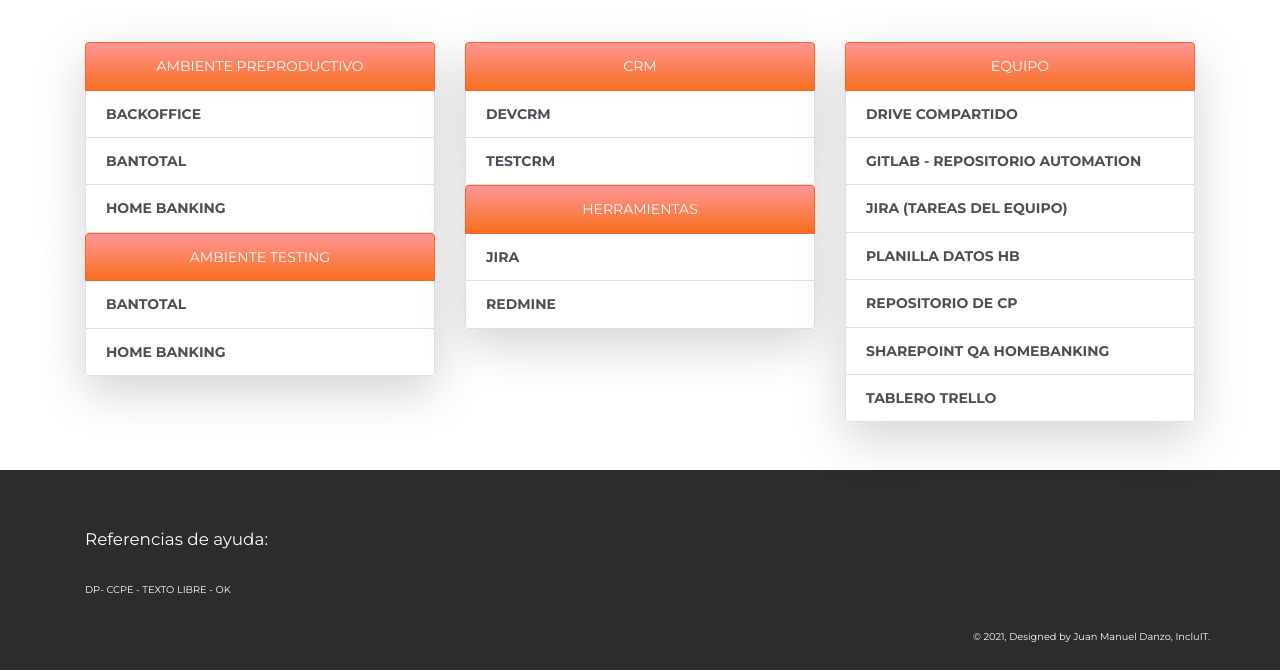
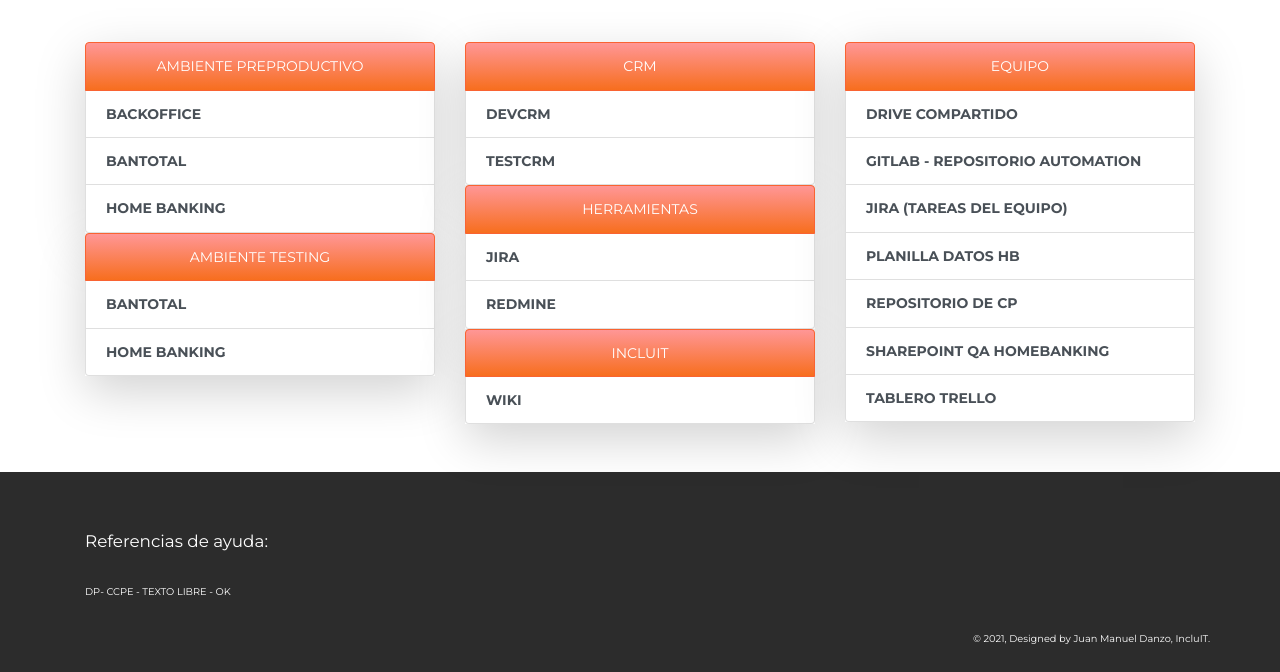
Before and after one commit to juandanzo/juandanzo.github.io, a plain HTML site: page index.html in a window 1280 px wide. Shown: the part 397-1069 px from the top of the page. Drawn offline with nearby package versions, Linux system fonts and the light colour scheme.

Commit message:
Update index.html

```diff
--- a/index.html
+++ b/index.html
@@ -48,7 +48,7 @@
           </div>
         </div>
         <div class="col-md-4 pt-5" style="">
-			<div class="list-group shadow-lg">
+	  <div class="list-group shadow-lg">
             <a href="#" class="list-group-item active disabled text-center text-uppercase" style="	background-image: linear-gradient(to bottom, rgba(255, 150, 150, 1), rgba(247, 110, 30, 1));	background-position: top left;	background-size: 100%;	background-repeat: repeat;">CRM</a>
             <a href="http://devcrm01:5555/DevCRM/main.aspx" class="list-group-item list-group-item-action text-uppercase" target="_blank"><b>DevCRM</b></a>
             <a href="https://tstcrm01:444/TstCRM/main.aspx#" class="list-group-item list-group-item-action text-uppercase" target="_blank"><b>TestCRM</b></a>
@@ -57,6 +57,10 @@
             <a href="#" class="list-group-item active disabled text-center text-uppercase" style="	background-image: linear-gradient(to bottom, rgba(255, 150, 150, 1), rgba(247, 110, 30, 1));	background-position: top left;	background-size: 100%;	background-repeat: repeat;">HERRAMIENTAS</a>
             <a href="https://incluit-fintech.atlassian.net/" class="list-group-item list-group-item-action text-uppercase" target="_blank"><b>JIRA</b></a>
 			<a href="http://10.100.2.118/redmine/projects/f-3-pruebas-migracioo" class="list-group-item list-group-item-action text-uppercase" target="_blank"><b>Redmine</b></a>
+          </div>
+	  <div class="list-group shadow-lg">
+            <a href="#" class="list-group-item active disabled text-center text-uppercase" style="	background-image: linear-gradient(to bottom, rgba(255, 150, 150, 1), rgba(247, 110, 30, 1));	background-position: top left;	background-size: 100%;	background-repeat: repeat;">INCLUIT</a>
+            <a href="http://wiki.harriague.com/index.php" class="list-group-item list-group-item-action text-uppercase" target="_blank"><b>WIKI</b></a>
           </div>
         </div>
         <div class="col-md-4 pt-5" style="">
```
